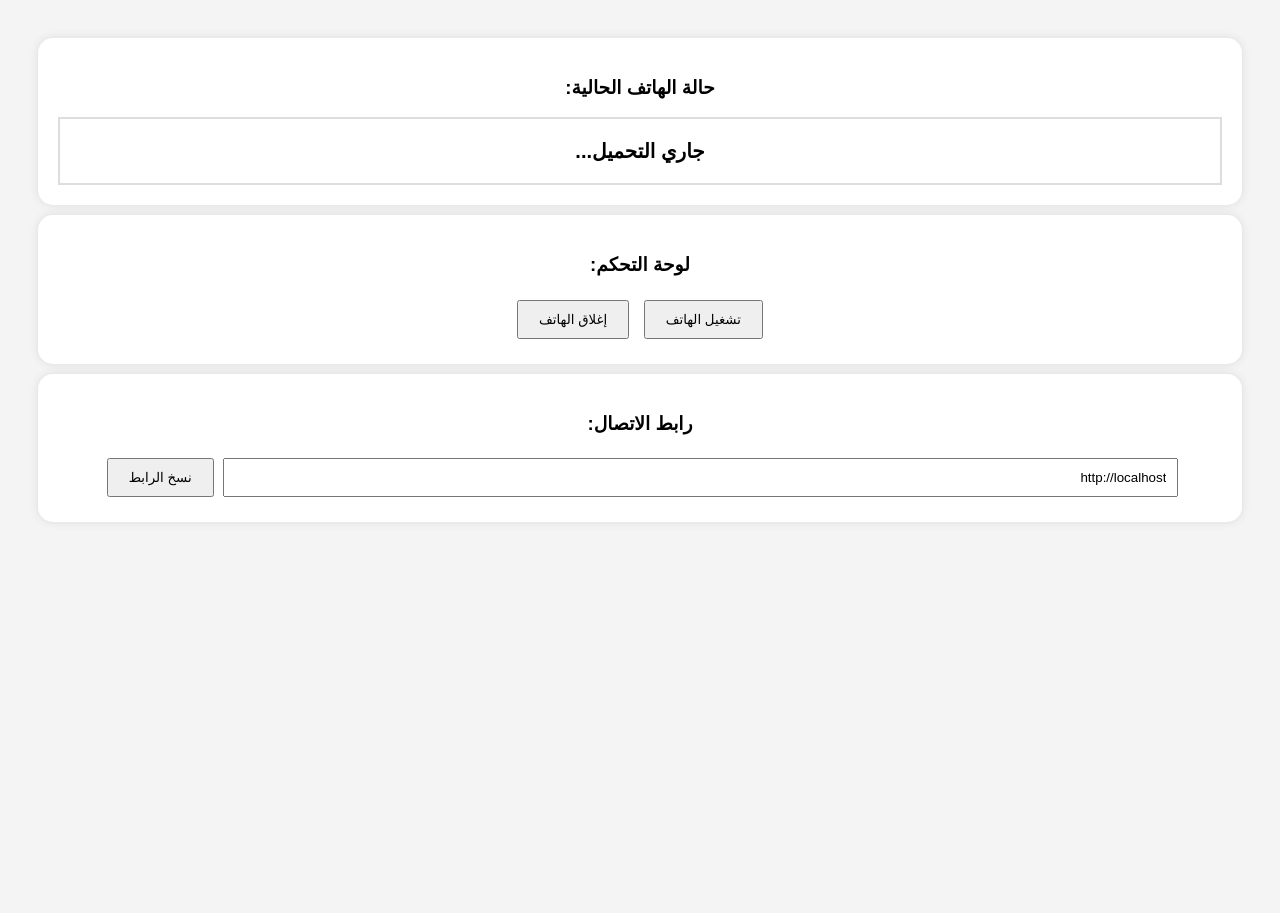
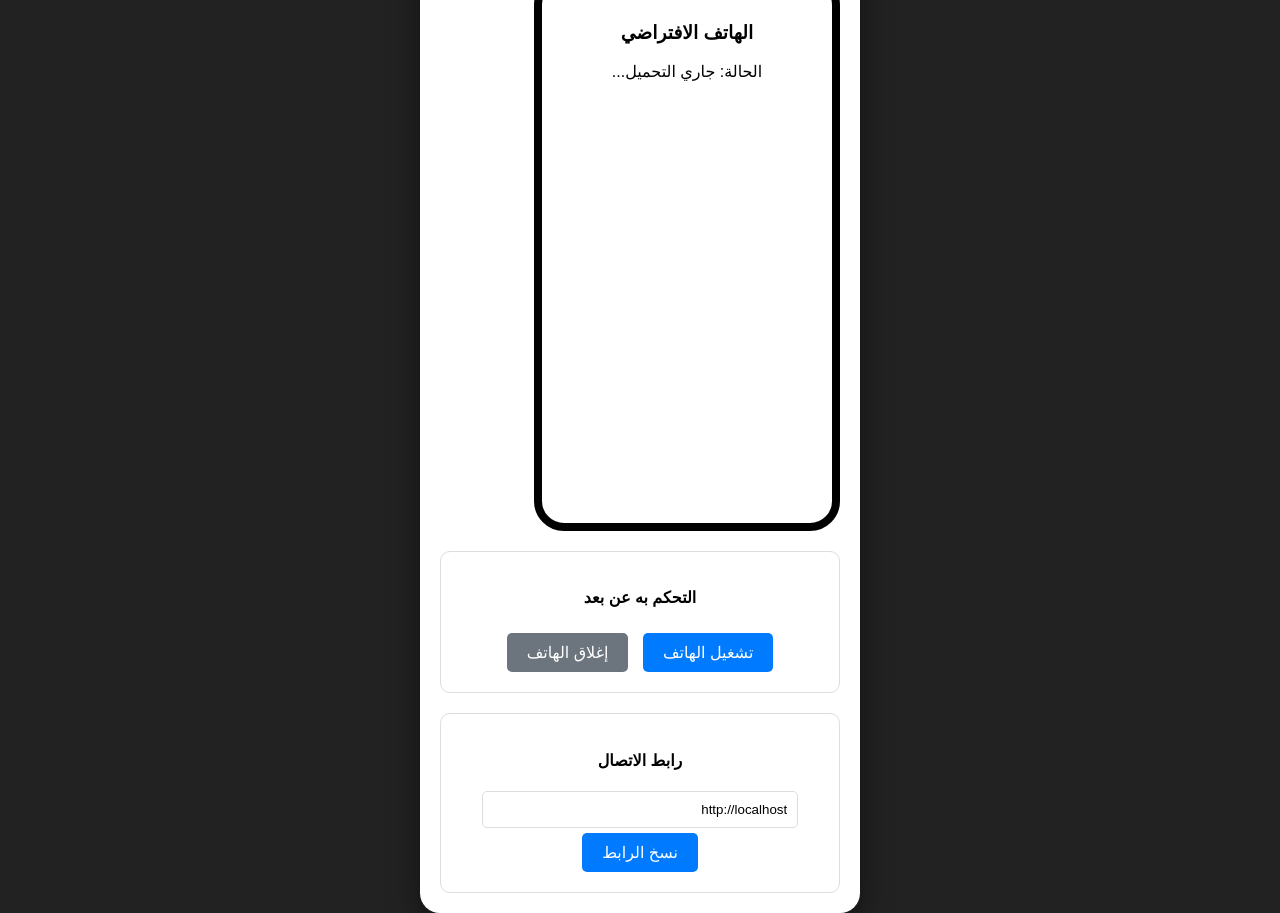
Before and after one commit to farsoog3-cell/Vvvvvvvvvvvvc, a website: page public/index.html in a window 1280 px wide. Before the commit the page ends 800 px from the top, so only its background shows below. Drawn offline with Linux system fonts and the light colour scheme; no server answers.

Commit message:
Update index.html

```diff
--- a/public/index.html
+++ b/public/index.html
@@ -4,29 +4,36 @@
     <meta charset="UTF-8">
     <title>لوحة التحكم والهاتف</title>
     <style>
-        body { font-family: sans-serif; text-align: center; background: #f4f4f4; padding: 20px; }
-        .box { background: white; padding: 20px; border-radius: 15px; box-shadow: 0 0 10px rgba(0,0,0,0.1); margin: 10px; }
-        #phone { font-size: 20px; font-weight: bold; padding: 20px; border: 2px solid #ddd; }
-        button { padding: 10px 20px; margin: 5px; cursor: pointer; }
+        body { display: flex; flex-direction: column; align-items: center; justify-content: center; height: 100vh; background-color: #222; font-family: sans-serif; margin: 0; }
+        .dashboard { width: 400px; padding: 20px; background-color: white; border-radius: 20px; box-shadow: 0 10px 30px rgba(0,0,0,0.5); text-align: center; }
+        .control-panel, .link-panel { margin-top: 20px; padding: 15px; border: 1px solid #ddd; border-radius: 10px; }
+        .phone { width: 250px; height: 500px; background-color: #fff; border-radius: 30px; border: 8px solid #000; padding: 20px; text-align: center; margin-top: 20px; transition: 0.5s; }
+        button { padding: 10px 20px; margin: 5px; cursor: pointer; border: none; border-radius: 5px; background-color: #007bff; color: white; font-size: 16px; }
+        button.off { background-color: #6c757d; }
+        input { width: 70%; padding: 10px; border: 1px solid #ddd; border-radius: 5px; }
     </style>
 </head>
 <body>
 
-    <div class="box">
-        <h3>حالة الهاتف الحالية:</h3>
-        <div id="phone">جاري التحميل...</div>
-    </div>
+    <div class="dashboard">
+        <h2>لوحة التحكم</h2>
 
-    <div class="box">
-        <h3>لوحة التحكم:</h3>
-        <button onclick="setStatus('مفتوح')">تشغيل الهاتف</button>
-        <button onclick="setStatus('مغلق')">إغلاق الهاتف</button>
-    </div>
+        <div class="phone">
+            <h3>الهاتف الافتراضي</h3>
+            <p id="phone-status">الحالة: جاري التحميل...</p>
+        </div>
 
-    <div class="box">
-        <h3>رابط الاتصال:</h3>
-        <input type="text" id="linkBox" readonly style="width: 80%; padding: 10px;">
-        <button onclick="copyLink()">نسخ الرابط</button>
+        <div class="control-panel">
+            <h4>التحكم به عن بعد</h4>
+            <button onclick="setStatus('مفتوح')">تشغيل الهاتف</button>
+            <button class="off" onclick="setStatus('مغلق')">إغلاق الهاتف</button>
+        </div>
+
+        <div class="link-panel">
+            <h4>رابط الاتصال</h4>
+            <input type="text" id="linkBox" readonly style="width: 80%;">
+            <button onclick="copyLink()">نسخ الرابط</button>
+        </div>
     </div>
 
     <script>
@@ -41,7 +48,7 @@
             alert("تم نسخ الرابط!");
         }
 
-        // دالة تغيير الحالة
+        // دالة تغيير الحالة (إرسال POST للسيرفر)
         async function setStatus(status) {
             await fetch('/api/set', {
                 method: 'POST',
@@ -51,13 +58,14 @@
             alert("تم تغيير الحالة إلى: " + status);
         }
 
-        // تحديث حالة الهاتف تلقائياً كل ثانية
+        // تحديث حالة الهاتف تلقائياً كل ثانية لرؤية التغييرات
         setInterval(async () => {
             const res = await fetch('/api/status');
             const data = await res.json();
-            const phone = document.getElementById('phone');
-            phone.innerText = data.status === 'مفتوح' ? 'الهاتف يعمل' : 'الهاتف مغلق';
-            phone.style.color = data.status === 'مفتوح' ? 'green' : 'red';
+            const phone = document.querySelector('.phone');
+            const statusText = document.getElementById('phone-status');
+            statusText.innerText = "الحالة: " + (data.status === 'مفتوح' ? 'الهاتف يعمل' : 'الهاتف مغلق');
+            phone.style.background = data.status === 'مفتوح' ? '#7cfc00' : 'white';
         }, 1000);
     </script>
 </body>
```
